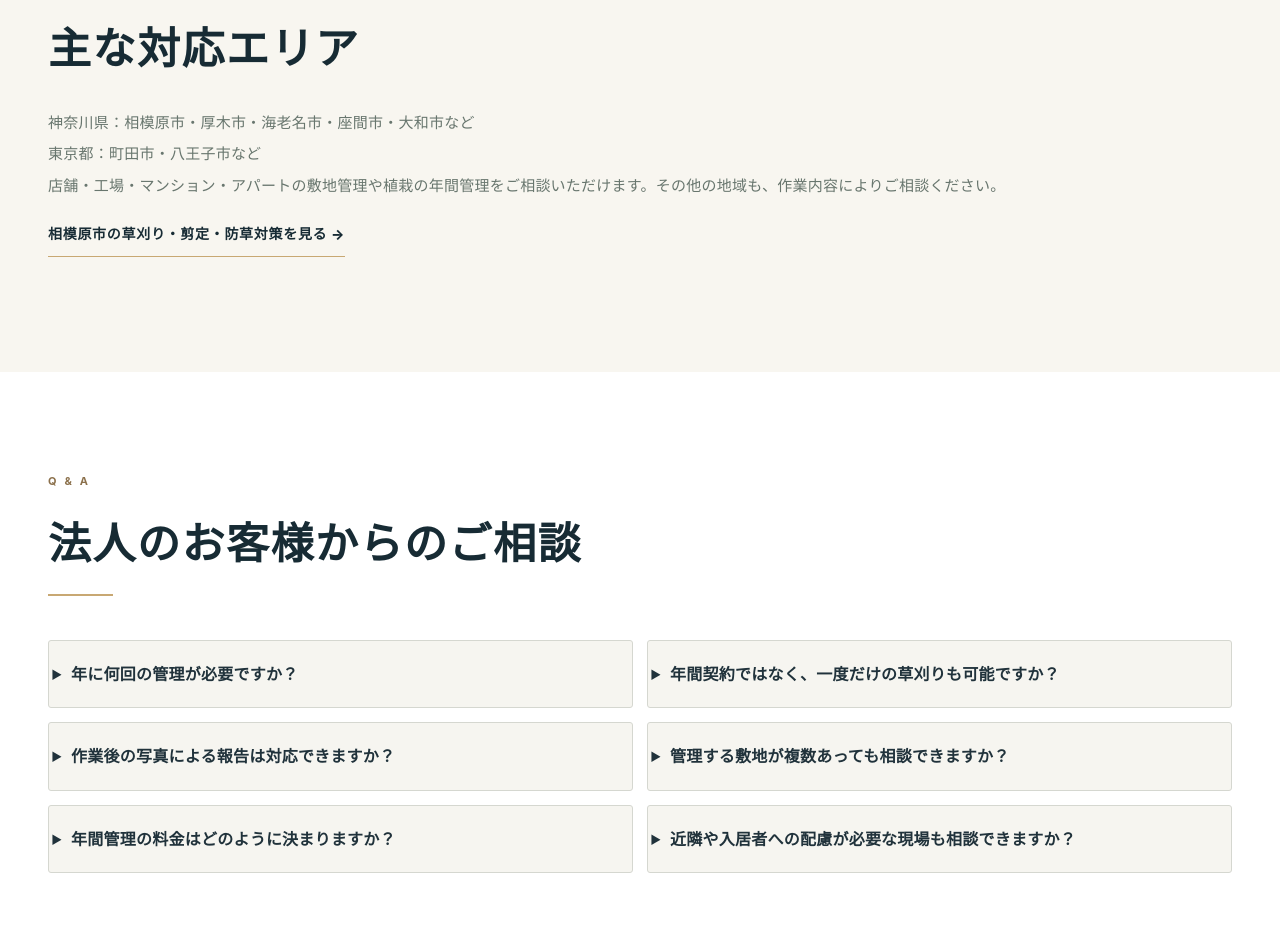
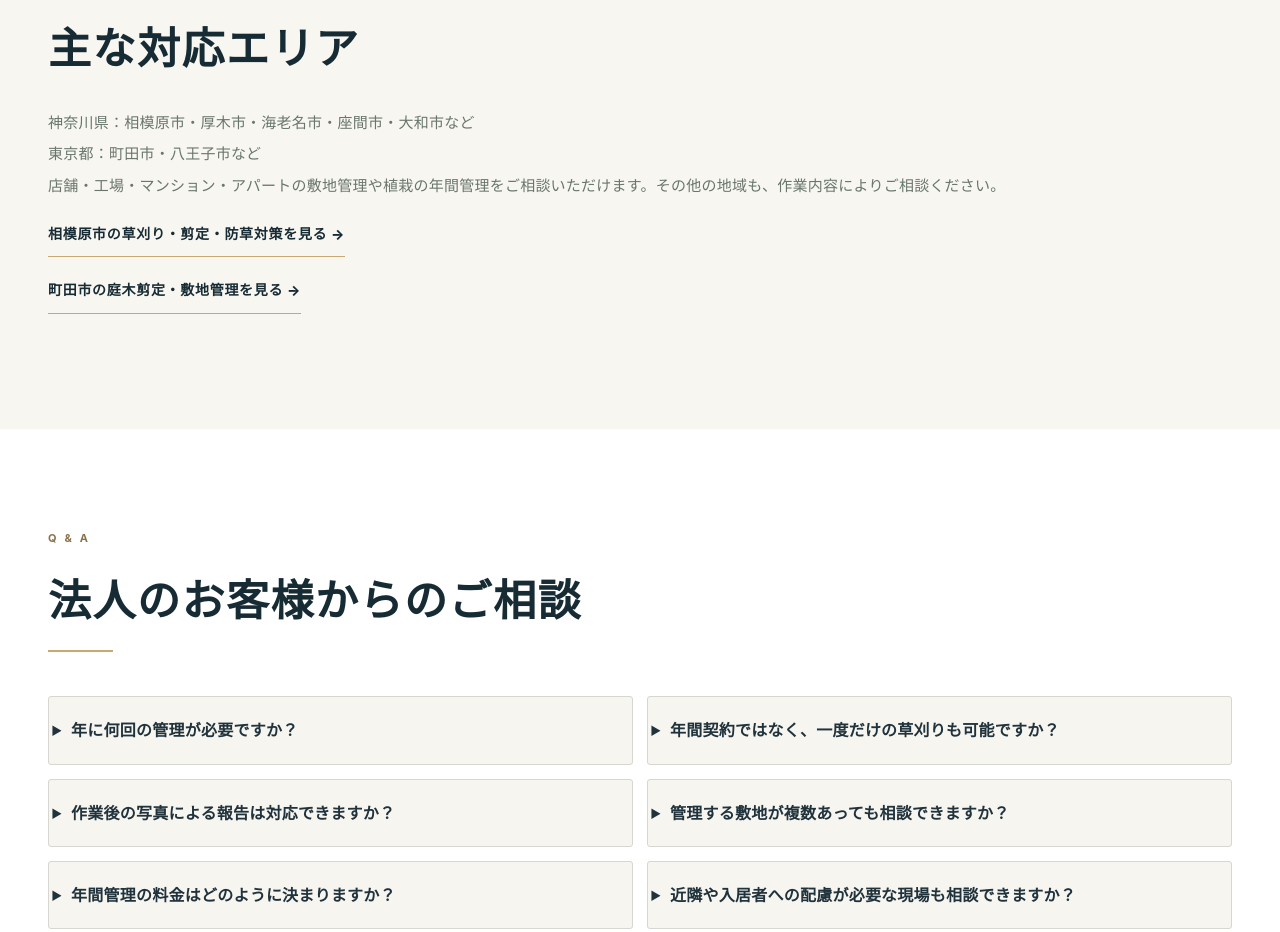
Before and after one commit to yasunari1517-stack/wiztree-website, a plain HTML site: page houjin.html in a window 1280 px wide. Shown: the part 10781-11713 px from the top of the page. Drawn offline with Linux system fonts and the light colour scheme.

Commit message:
Link and index Machida service page from houjin.html

```diff
--- a/houjin.html
+++ b/houjin.html
@@ -131,7 +131,7 @@
 <div class="section-heading"><p class="eyebrow">FLOW</p><h2>ご相談から管理開始まで</h2></div>
 <ol class="management-flow"><li><strong>お問い合わせ</strong><p>施設の種類・場所・ご希望の作業を、フォームまたはお電話でお知らせください。</p></li><li><strong>内容・現地状況の確認</strong><p>必要に応じて現地を確認。作業範囲、立地や周辺環境、希望時期などを伺います。</p></li><li><strong>お見積もり・管理方法のご提案</strong><p>作業内容・回数・報告方法などを整理し、費用とあわせてご案内します。</p></li><li><strong>作業・ご報告</strong><p>内容にご納得いただいたうえで施工。継続管理では次回の管理時期なども相談します。</p></li></ol><div class="corporate-flow-note">法人様の社内稟議や管理会社様のオーナー確認に必要な情報も、お見積もり時にご相談ください。</div>
 </div></section>
-<section class="section area-section"><div class="wrap"><p class="eyebrow">SERVICE AREA</p><h2>主な対応エリア</h2><p class="body-text">神奈川県：相模原市・厚木市・海老名市・座間市・大和市など<br>東京都：町田市・八王子市など<br>店舗・工場・マンション・アパートの敷地管理や植栽の年間管理をご相談いただけます。その他の地域も、作業内容によりご相談ください。<br><a class="text-link" href="sagamihara.html">相模原市の草刈り・剪定・防草対策を見る →</a></p></div></section>
+<section class="section area-section"><div class="wrap"><p class="eyebrow">SERVICE AREA</p><h2>主な対応エリア</h2><p class="body-text">神奈川県：相模原市・厚木市・海老名市・座間市・大和市など<br>東京都：町田市・八王子市など<br>店舗・工場・マンション・アパートの敷地管理や植栽の年間管理をご相談いただけます。その他の地域も、作業内容によりご相談ください。<br><a class="text-link" href="sagamihara.html">相模原市の草刈り・剪定・防草対策を見る →</a><br><a class="text-link" href="machida.html">町田市の庭木剪定・敷地管理を見る →</a></p></div></section>
 <section class="section faq-section" id="business-faq"><div class="wrap">
 <div class="section-heading"><p class="eyebrow">Q &amp; A</p><h2>法人のお客様からのご相談</h2></div>
 <div class="faq-grid">
```
